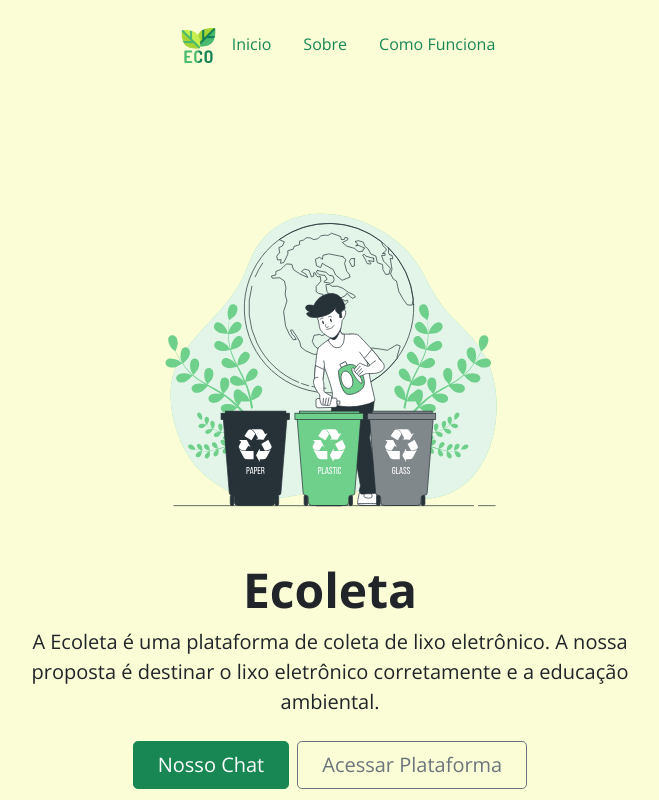
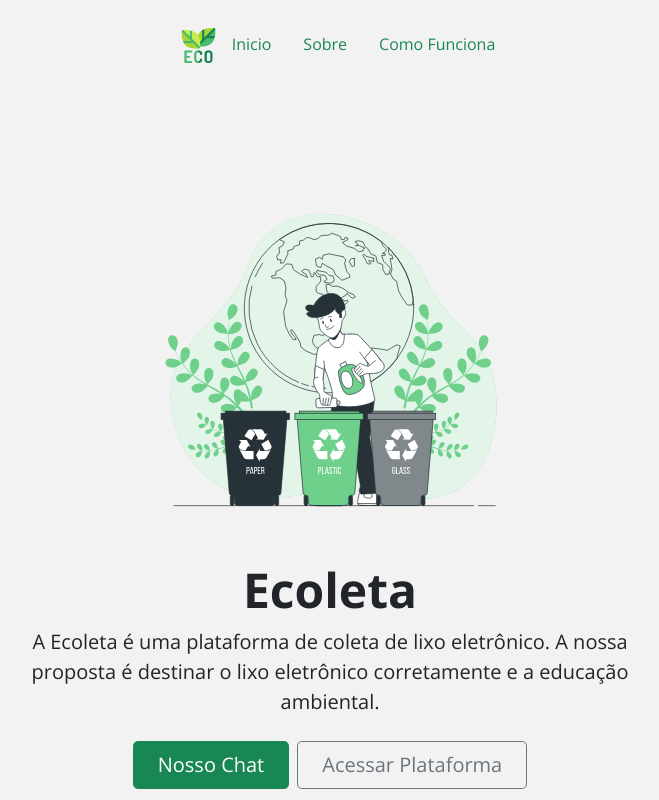
Before and after one commit to santosfernando2377/Ecoleta, a React (Vite) app: page / in a window 1280 px wide. Shown: the top 800 px of the page, without its empty margins (310-969 px from the left). Built offline with nearby package versions, Linux system fonts and the light colour scheme.

Commit message:
Foi trocado a cor de fundo do aplicativo para branco

```diff
--- a/src/index.css
+++ b/src/index.css
@@ -16,5 +16,5 @@ code {
 }
 
 .bg-color-primary {
-  background-color: #FAFDD6;
+  background-color: #F2F2F2;
 }
```
